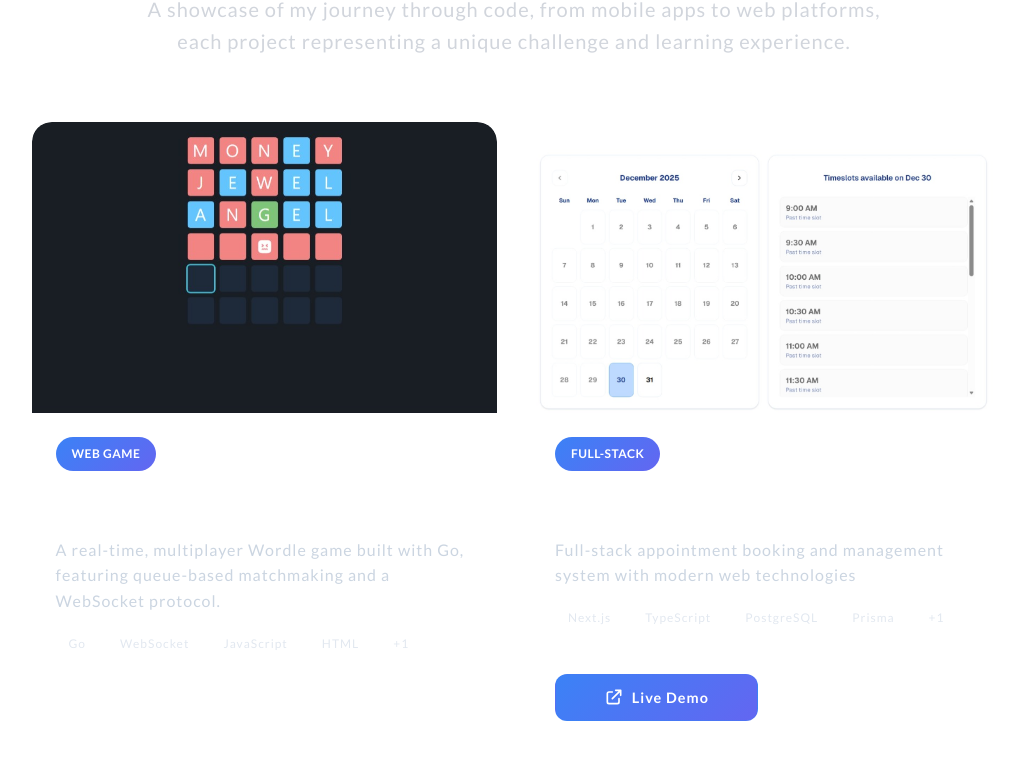
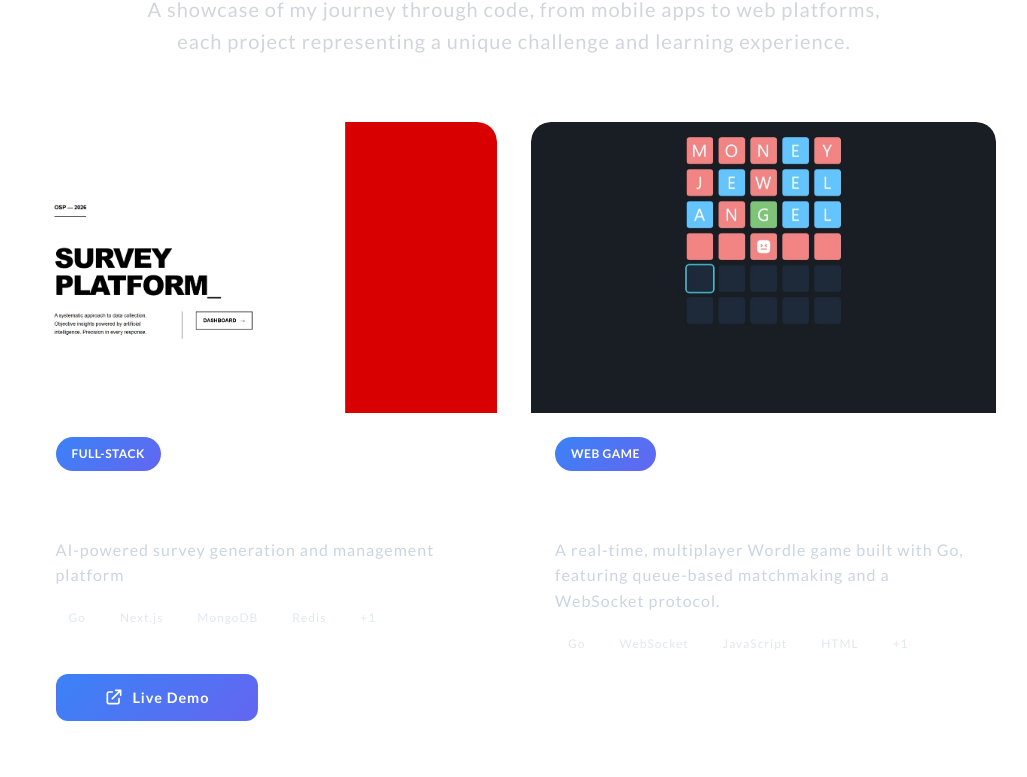
Before and after one commit to tomlaws/tomlaw-personal-website, a Next.js app: page / in a window 1280 px wide. Shown: the part 4520-5297 px from the top of the page, without its empty margins (126-1153 px from the left). Built offline with nearby package versions, Linux system fonts and the light colour scheme.

Commit message:
Add Online Survey Platform project to Works section with details and image

```diff
--- a/app/components/sections/works/works.tsx
+++ b/app/components/sections/works/works.tsx
@@ -12,10 +12,25 @@ import movie from '../../../../public/images/movie.png';
 import wordle from '../../../../public/images/wordle.jpeg';
 import appointmentSystem from '../../../../public/images/booking.jpeg';
 import firebaseChat from '../../../../public/images/firebase-chat.jpeg';
+import osp from '../../../../public/images/osp.jpg';
 import React from 'react';
 
 export default function Works() {
     const projects = [
+        {
+            id: 0,
+            title: "Online Survey Platform",
+            description: "AI-powered survey generation and management platform",
+            longDescription: "A cutting-edge Online Survey Platform that integrates LLMs via GitHub Models API to intelligently generate surveys. Built with a high-performance Go backend and Next.js frontend, utilizing MongoDB for flexible data storage and Redis for caching.",
+            image: osp,
+            link: "https://osp.tomlaw.dev/",
+            github: "https://github.com/tomlaws/OSP_backend",
+            demo: "https://osp.tomlaw.dev/",
+            technologies: ["Go", "Next.js", "MongoDB", "Redis", "GitHub Models API"],
+            category: "Full-Stack",
+            featured: true,
+            year: "2026"
+        },
         {
             id: 1,
             title: "Wordle Game",
```
Also changed, not shown: public/images/osp.jpg (added).
